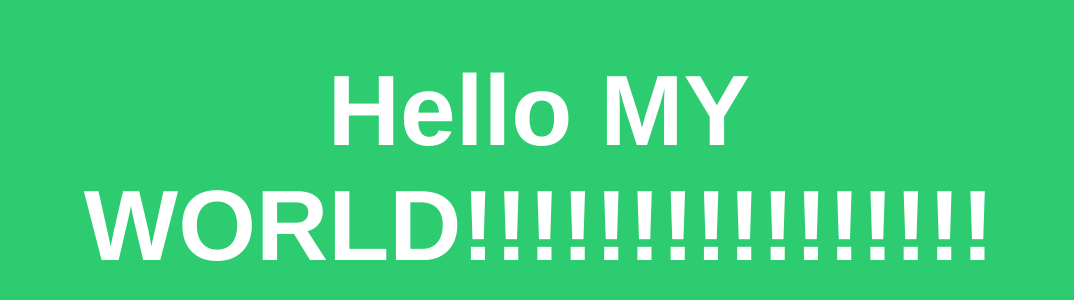
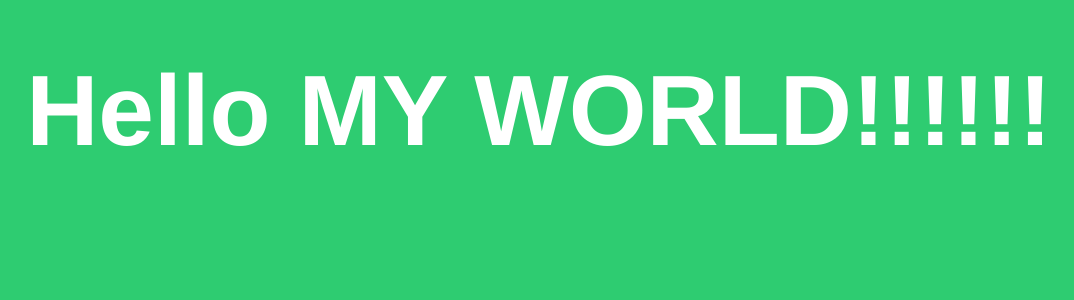
Before and after one commit to Granolac/My-World, a plain HTML site: page index.html in a window 1280 px wide. Shown: the part 334-634 px from the top of the page, without its empty margins (109-1183 px from the left). Drawn offline with Linux system fonts and the light colour scheme.

Commit message:
git add index.html

```diff
--- a/index.html
+++ b/index.html
@@ -18,6 +18,6 @@
 		}
 	</style>
 	<body>
-		<h1> Hello MY WORLD!!!!!!!!!!!!!!!! </h1>
+		<h1> Hello MY WORLD!!!!!! </h1>
 	</body>
 </html>
```
